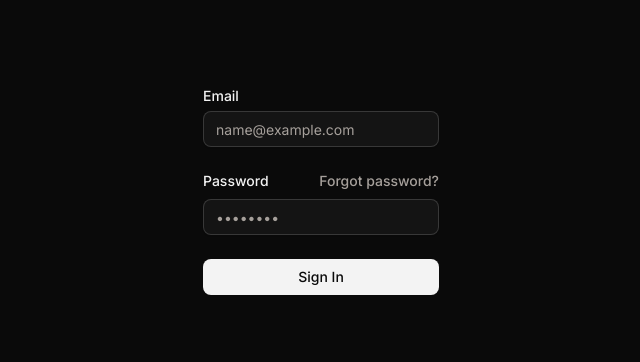
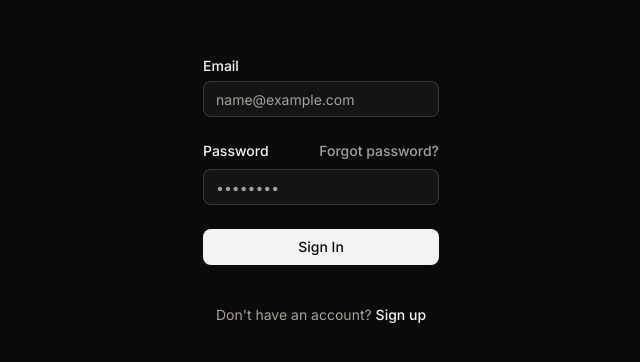
Before and after one commit to GarvJSethi/crest, a Next.js app: page /login in a window 1280 px wide. Shown: the part 208-570 px from the top of the page, without its empty margins (319-959 px from the left). Built offline with nearby package versions, Linux system fonts and the light colour scheme.

Commit message:
Add signup link to login page

```diff
--- a/src/features/auth/components/login-form.tsx
+++ b/src/features/auth/components/login-form.tsx
@@ -87,6 +87,13 @@ export function LoginForm() {
           "Sign In"
         )}
       </Button>
+
+      <div className="text-center text-sm text-muted-foreground mt-4">
+        Don't have an account?{" "}
+        <Link href="/signup" className="font-medium text-primary hover:underline">
+          Sign up
+        </Link>
+      </div>
     </form>
   );
 }
```
